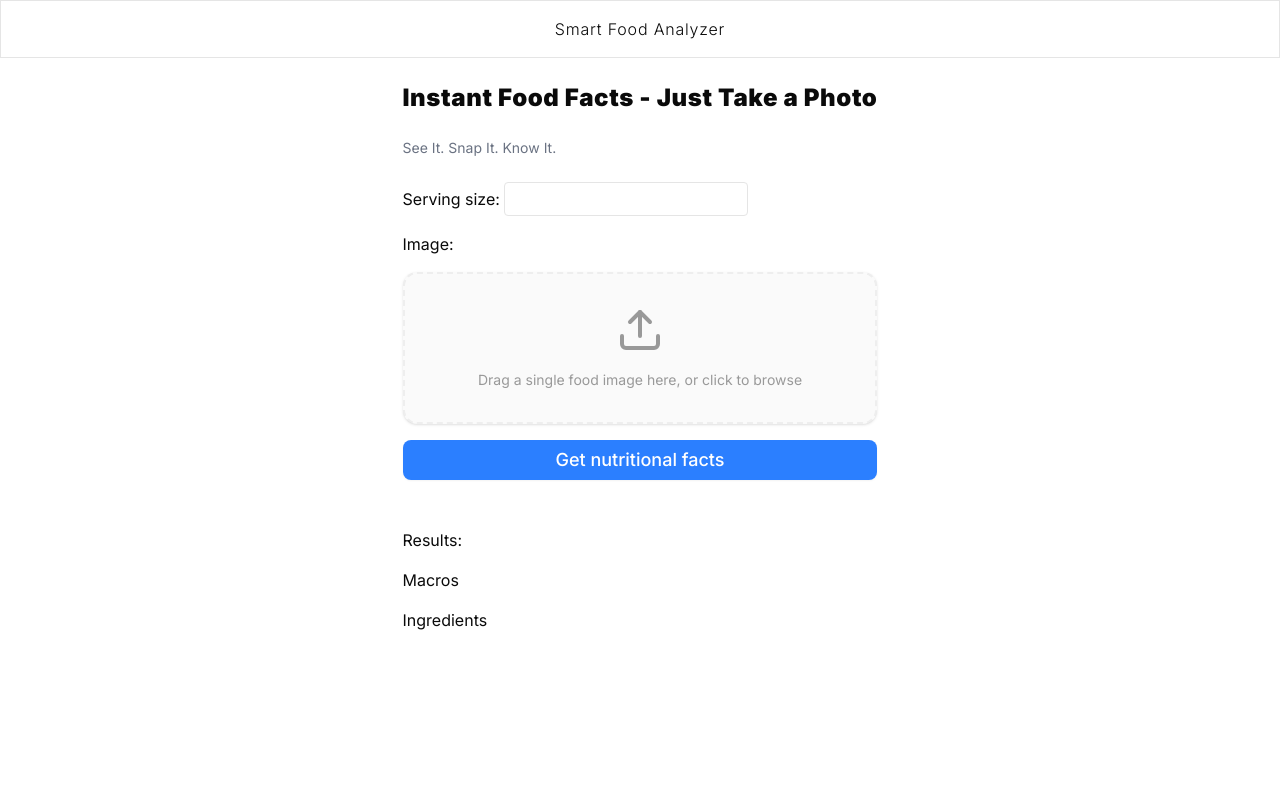
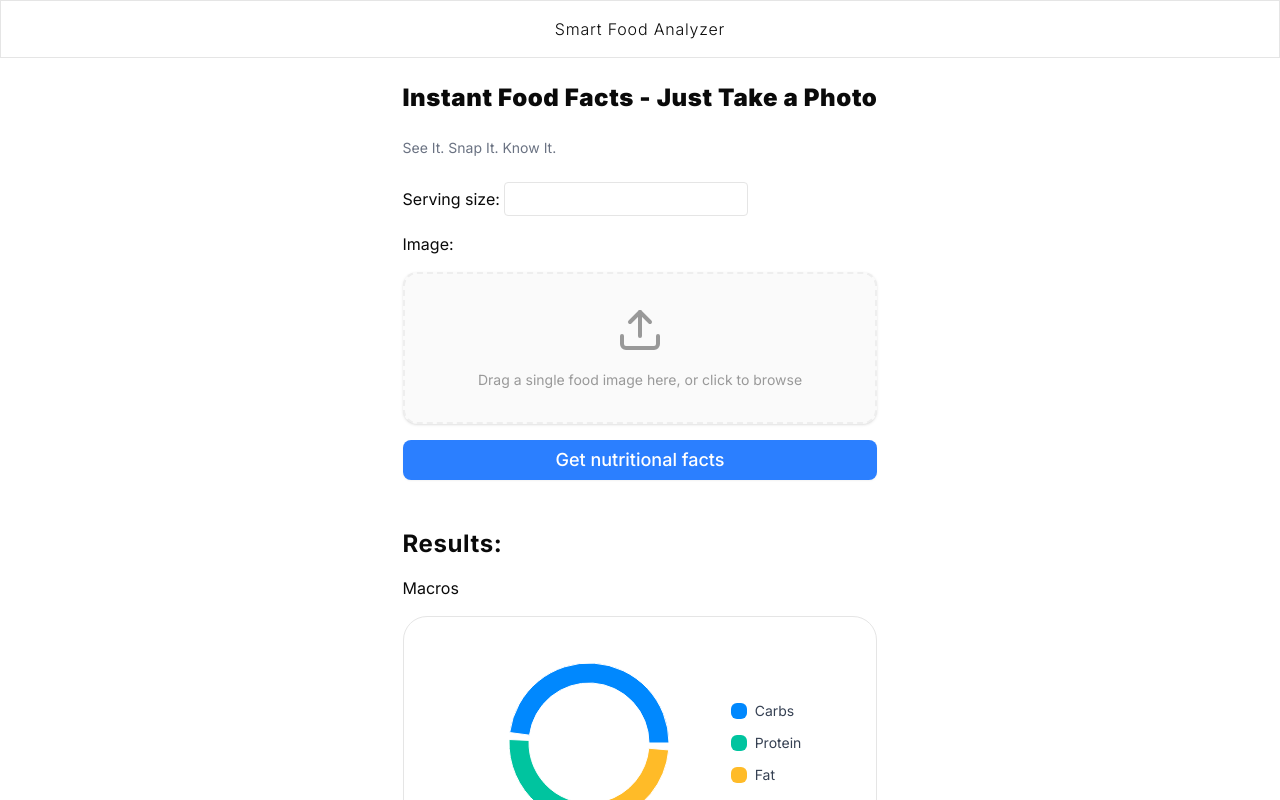
Before and after one commit to alfreddey/smart-food-analyzer-, a Next.js app in the folder frontend/: page / in a window 1280 px wide. Shown: the top 800 px of the page. Built offline with nearby package versions, Linux system fonts and the light colour scheme.

Commit message:
added macronutrients component

```diff
--- a/frontend/app/page.js
+++ b/frontend/app/page.js
@@ -1,4 +1,5 @@
 import ImageDropzone from "@/components/customs/image-dropzone";
+import MacroDonutChart from "@/components/customs/macros";
 import { Button } from "@/components/ui/button";
 
 export default function Page() {
@@ -27,9 +28,11 @@ export default function Page() {
       </div>
 
       <section className="flex flex-col gap-4">
-        <h1>Results:</h1>
-        <article>
+        <h1 className="font-bold tracking-wide text-2xl">Results: </h1>
+        <article className="flex flex-col gap-4">
           <h1>Macros</h1>
+          <MacroDonutChart />
+          <p>Calorie intake:</p>
         </article>
         <article>
           <h1>Ingredients</h1>
--- /dev/null
+++ b/frontend/components/customs/macros.jsx
@@ -0,0 +1,52 @@
+'use client';
+
+import { PieChart, Pie, Cell, Tooltip } from 'recharts';
+
+const data = [
+  { name: 'Carbs', value: 150 },
+  { name: 'Protein', value: 90 },
+  { name: 'Fat', value: 60 },
+];
+
+const COLORS = ['#0088FE', '#00C49F', '#FFBB28',];
+
+export default function MacroDonutChart() {
+  return (
+    <div className="w-full flex flex-col items-center justify-center p-4 border rounded-3xl hover:shadow-xl cursor-pointer">
+      <div className="flex items-center gap-8">
+        <PieChart width={220} height={220}>
+          <Pie
+            data={data}
+            cx="50%"
+            cy="50%"
+            innerRadius={60}
+            outerRadius={80}
+            paddingAngle={5}
+            dataKey="value"
+          >
+            {data.map((entry, index) => (
+              <Cell
+                key={`cell-${index}`}
+                fill={COLORS[index % COLORS.length]}
+              />
+            ))}
+          </Pie>
+          <Tooltip />
+        </PieChart>
+
+        {/* Legend */}
+        <aside className="flex flex-col gap-3">
+          {data.map((entry, index) => (
+            <div key={index} className="flex items-center gap-2 text-sm">
+              <span
+                className="w-4 h-4 rounded-sm"
+                style={{ backgroundColor: COLORS[index % COLORS.length] }}
+              />
+              <span className="text-gray-700">{entry.name}</span>
+            </div>
+          ))}
+        </aside>
+      </div>
+    </div>
+  );
+}
--- a/frontend/package.json
+++ b/frontend/package.json
@@ -17,6 +17,7 @@
     "react": "^19.0.0",
     "react-dom": "^19.0.0",
     "react-dropzone": "^14.3.8",
+    "recharts": "^3.0.2",
     "tailwind-merge": "^3.3.1"
   },
   "devDependencies": {
```
Also changed, not shown: 1 other file (tests, documents, lock files or other folders).
